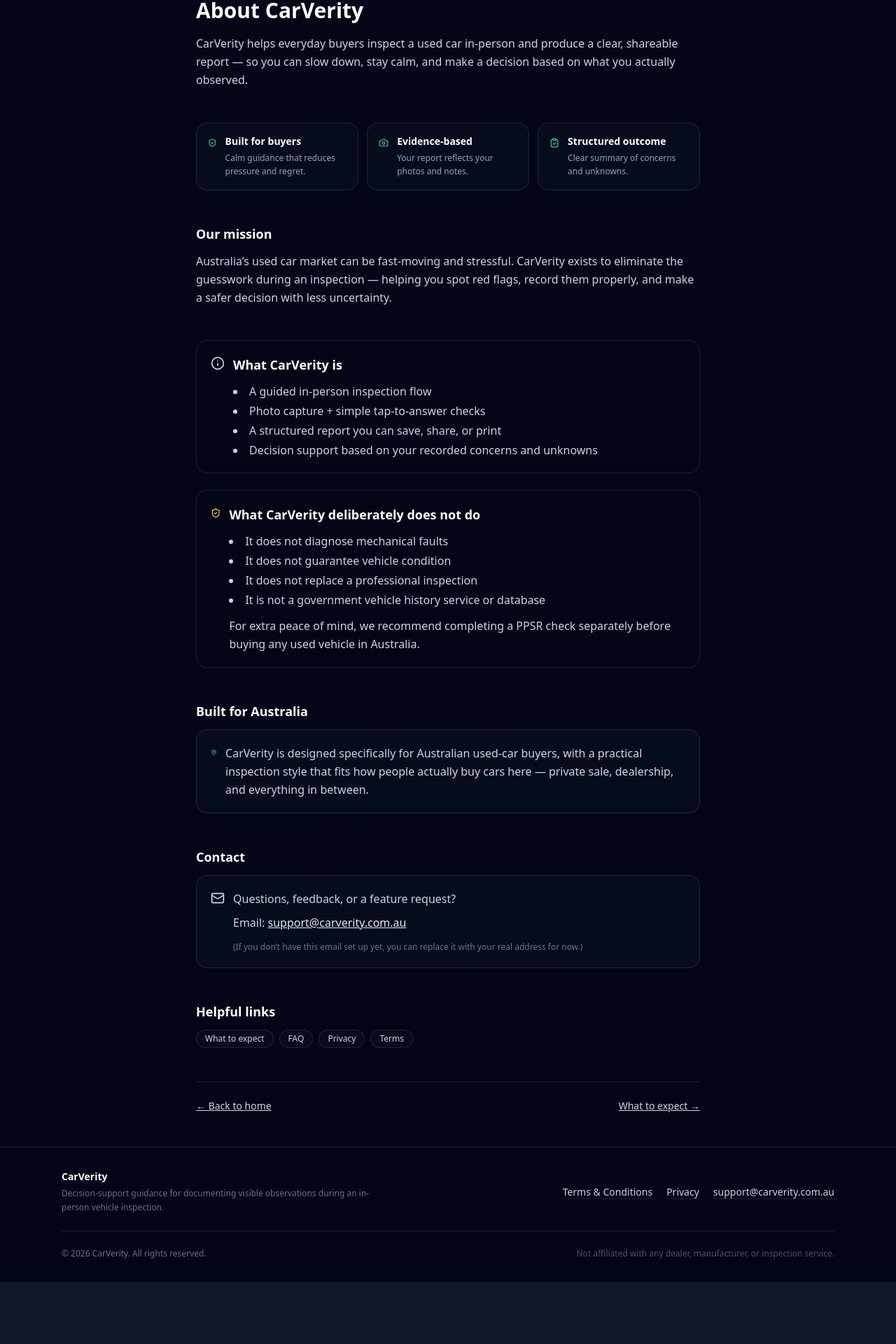
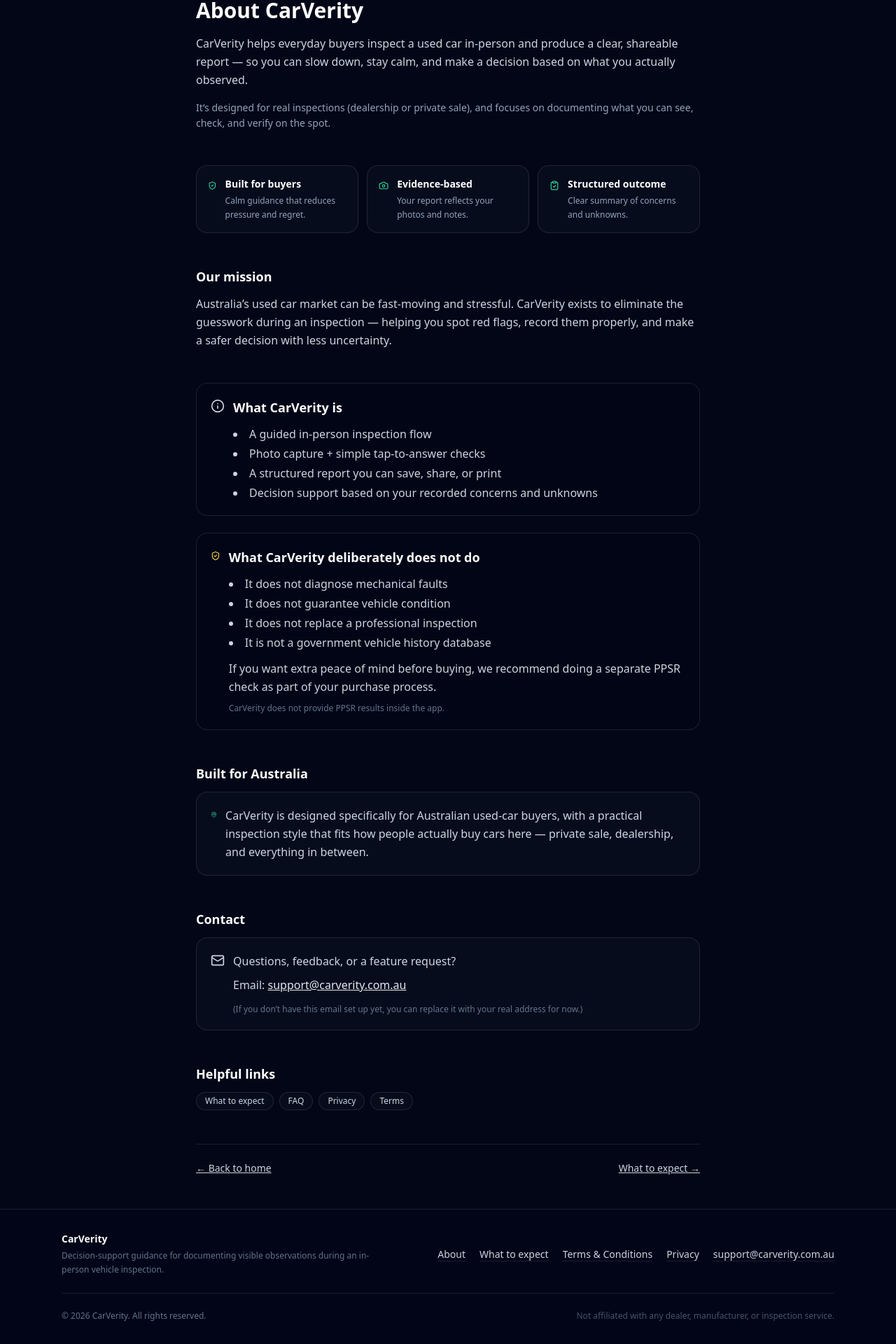
Before and after one commit to jeremy-swallow/carverity-clean, a React (Vite) app: page /about in a window 1280 px wide. Shown: the part 140-2060 px from the top of the page at 70% size. Before the commit the page ends 1971 px from the top, so only its background shows below. Built offline with nearby package versions, Linux system fonts and the light colour scheme; no server answers.

Commit message:
Add About page and link in navigation

```diff
--- a/src/components/Layout.tsx
+++ b/src/components/Layout.tsx
@@ -276,10 +276,7 @@ export default function Layout() {
 
             {/* Desktop nav */}
             <nav className="hidden md:flex items-center gap-6 text-sm">
-              <NavLink
-                to="/start-scan"
-                className="text-slate-300 hover:text-white"
-              >
+              <NavLink to="/start" className="text-slate-300 hover:text-white">
                 Start scan
               </NavLink>
               <NavLink
@@ -299,6 +296,9 @@ export default function Layout() {
                 className="text-slate-300 hover:text-white"
               >
                 What to expect
+              </NavLink>
+              <NavLink to="/about" className="text-slate-300 hover:text-white">
+                About
               </NavLink>
             </nav>
 
@@ -456,6 +456,13 @@ export default function Layout() {
             >
               What to expect
             </NavLink>
+            <NavLink
+              to="/about"
+              onClick={() => setMobileOpen(false)}
+              className="block py-1"
+            >
+              About
+            </NavLink>
           </nav>
 
           {/* Account / Sign in */}
@@ -493,6 +500,20 @@ export default function Layout() {
           {/* Mobile footer links */}
           <div className="pt-6 border-t border-slate-800 space-y-3 text-xs text-slate-500">
             <div className="flex flex-wrap gap-x-4 gap-y-2">
+              <NavLink
+                to="/about"
+                onClick={() => setMobileOpen(false)}
+                className="hover:text-slate-200 underline underline-offset-4 decoration-white/10 hover:decoration-white/30"
+              >
+                About
+              </NavLink>
+              <NavLink
+                to="/what-to-expect"
+                onClick={() => setMobileOpen(false)}
+                className="hover:text-slate-200 underline underline-offset-4 decoration-white/10 hover:decoration-white/30"
+              >
+                What to expect
+              </NavLink>
               <NavLink
                 to="/terms"
                 onClick={() => setMobileOpen(false)}
@@ -544,6 +565,18 @@ export default function Layout() {
 
             <div className="flex flex-wrap gap-x-5 gap-y-2 text-sm text-slate-300">
               <NavLink
+                to="/about"
+                className="hover:text-white underline underline-offset-4 decoration-white/10 hover:decoration-white/30"
+              >
+                About
+              </NavLink>
+              <NavLink
+                to="/what-to-expect"
+                className="hover:text-white underline underline-offset-4 decoration-white/10 hover:decoration-white/30"
+              >
+                What to expect
+              </NavLink>
+              <NavLink
                 to="/terms"
                 className="hover:text-white underline underline-offset-4 decoration-white/10 hover:decoration-white/30"
               >
--- a/src/pages/About.tsx
+++ b/src/pages/About.tsx
@@ -19,14 +19,17 @@ export default function About() {
           CarVerity · About
         </p>
 
-        <h1 className="text-2xl md:text-3xl font-semibold">
-          About CarVerity
-        </h1>
+        <h1 className="text-2xl md:text-3xl font-semibold">About CarVerity</h1>
 
         <p className="text-slate-300 leading-relaxed">
           CarVerity helps everyday buyers inspect a used car in-person and
           produce a clear, shareable report — so you can slow down, stay calm,
           and make a decision based on what you actually observed.
+        </p>
+
+        <p className="text-slate-400 leading-relaxed text-sm">
+          It’s designed for real inspections (dealership or private sale), and
+          focuses on documenting what you can see, check, and verify on the spot.
         </p>
       </header>
 
@@ -36,9 +39,7 @@ export default function About() {
           <div className="flex items-start gap-3">
             <ShieldCheck className="h-5 w-5 text-emerald-400 mt-0.5" />
             <div>
-              <p className="text-sm font-semibold text-white">
-                Built for buyers
-              </p>
+              <p className="text-sm font-semibold text-white">Built for buyers</p>
               <p className="text-xs text-slate-400 mt-1 leading-relaxed">
                 Calm guidance that reduces pressure and regret.
               </p>
@@ -50,9 +51,7 @@ export default function About() {
           <div className="flex items-start gap-3">
             <Camera className="h-5 w-5 text-emerald-400 mt-0.5" />
             <div>
-              <p className="text-sm font-semibold text-white">
-                Evidence-based
-              </p>
+              <p className="text-sm font-semibold text-white">Evidence-based</p>
               <p className="text-xs text-slate-400 mt-1 leading-relaxed">
                 Your report reflects your photos and notes.
               </p>
@@ -117,14 +116,16 @@ export default function About() {
                 <li>It does not diagnose mechanical faults</li>
                 <li>It does not guarantee vehicle condition</li>
                 <li>It does not replace a professional inspection</li>
-                <li>
-                  It is not a government vehicle history service or database
-                </li>
+                <li>It is not a government vehicle history database</li>
               </ul>
 
               <p className="text-slate-300 leading-relaxed mt-3">
-                For extra peace of mind, we recommend completing a PPSR check
-                separately before buying any used vehicle in Australia.
+                If you want extra peace of mind before buying, we recommend doing
+                a separate PPSR check as part of your purchase process.
+              </p>
+
+              <p className="text-xs text-slate-500 mt-2 leading-relaxed">
+                CarVerity does not provide PPSR results inside the app.
               </p>
             </div>
           </div>
```
